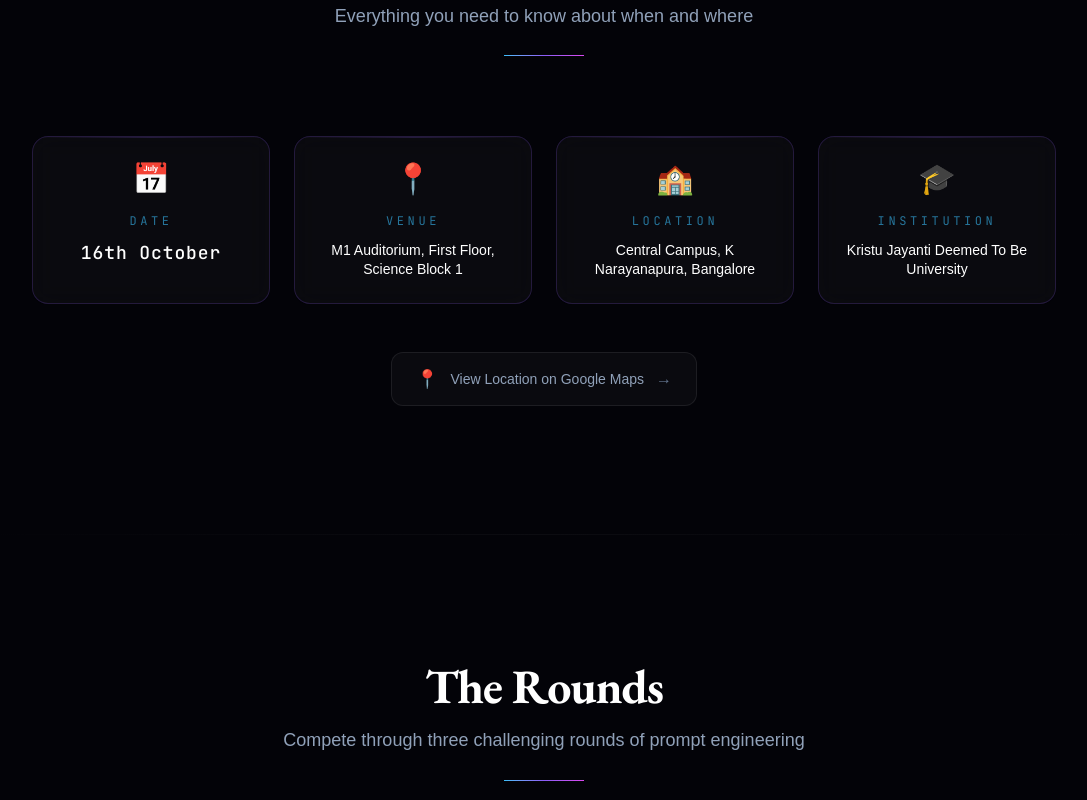
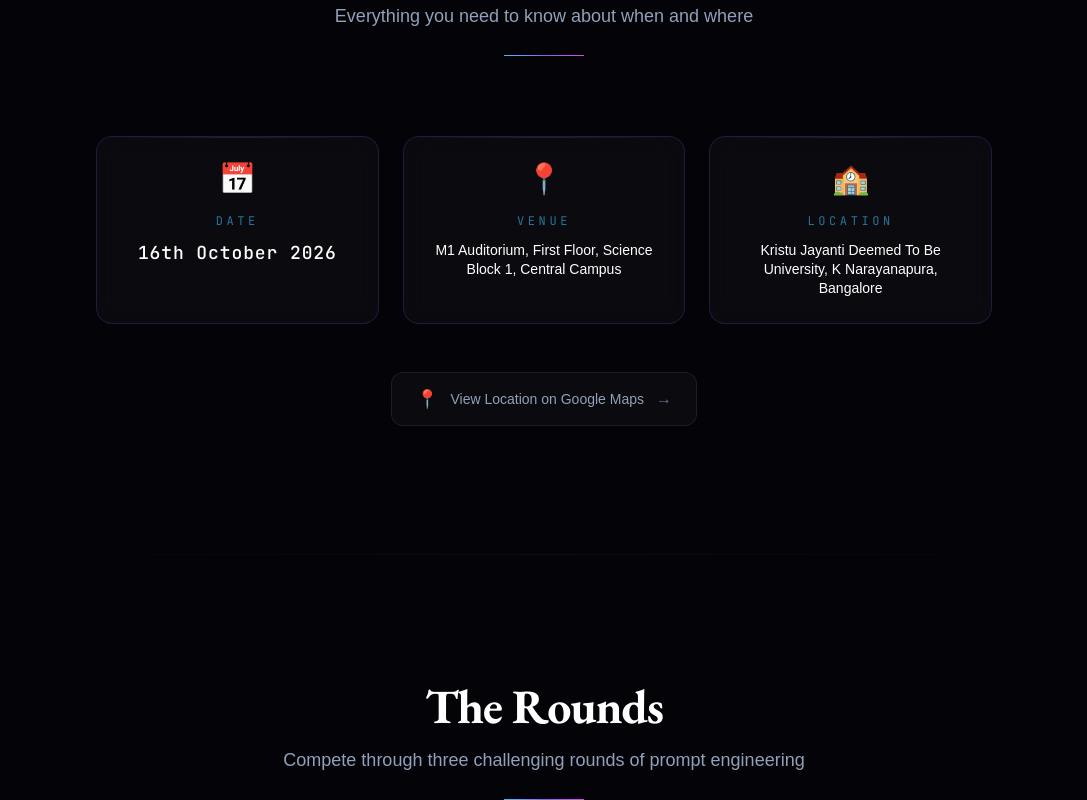
Before and after one commit to JOMINSIJU/parallax-event-website, a Next.js app: page / in a window 1280 px wide. Shown: the part 2360-3160 px from the top of the page, without its empty margins (96-1183 px from the left). Built offline with nearby package versions, Linux system fonts and the light colour scheme; a web font is replaced by a local one.

Commit message:
fix: date includes year everywhere, venue/location cards updated with correct details

```diff
--- a/src/components/layout/Footer.tsx
+++ b/src/components/layout/Footer.tsx
@@ -16,7 +16,7 @@ export function Footer() {
               {EVENT_CONFIG.type}
             </p>
             <p className="text-sm text-slate-500 leading-relaxed">
-              {EVENT_CONFIG.date} • {EVENT_CONFIG.institution.name}
+              {EVENT_CONFIG.date} {EVENT_CONFIG.year} • {EVENT_CONFIG.institution.name}
             </p>
           </div>
 
@@ -72,7 +72,7 @@ export function Footer() {
               &copy; {currentYear} {EVENT_CONFIG.name} • {EVENT_CONFIG.institution.name}
             </p>
             <p className="text-xs text-slate-600 font-mono tracking-wider">
-              {EVENT_CONFIG.type} • {EVENT_CONFIG.date}
+              {EVENT_CONFIG.type} • {EVENT_CONFIG.date} {EVENT_CONFIG.year}
             </p>
           </div>
         </div>
--- a/src/components/sections/EventDetails.tsx
+++ b/src/components/sections/EventDetails.tsx
@@ -7,25 +7,19 @@ const details = [
   {
     icon: "📅",
     label: "Date",
-    value: EVENT_CONFIG.date,
+    value: `${EVENT_CONFIG.date} ${EVENT_CONFIG.year}`,
     mono: true,
   },
   {
     icon: "📍",
     label: "Venue",
-    value: `${EVENT_CONFIG.venue.hall}, ${EVENT_CONFIG.venue.floor}, ${EVENT_CONFIG.venue.block}`,
+    value: `${EVENT_CONFIG.venue.hall}, ${EVENT_CONFIG.venue.floor}, ${EVENT_CONFIG.venue.block}, ${EVENT_CONFIG.venue.campus}`,
     mono: false,
   },
   {
     icon: "🏫",
     label: "Location",
-    value: `${EVENT_CONFIG.venue.campus}, ${EVENT_CONFIG.venue.area}`,
-    mono: false,
-  },
-  {
-    icon: "🎓",
-    label: "Institution",
-    value: EVENT_CONFIG.venue.institution,
+    value: `${EVENT_CONFIG.venue.institution}, ${EVENT_CONFIG.venue.area}`,
     mono: false,
   },
 ];
@@ -47,7 +41,7 @@ export function EventDetails() {
           />
         </AnimateOnScroll>
 
-        <div className="grid grid-cols-1 sm:grid-cols-2 lg:grid-cols-4 gap-6 max-w-5xl mx-auto mb-12">
+        <div className="grid grid-cols-1 sm:grid-cols-3 gap-6 max-w-4xl mx-auto mb-12">
           {details.map((detail, index) => (
             <AnimateOnScroll key={detail.label} delay={index * 100} variant="fade-up">
               <GlassCard className="p-6 text-center h-full" variant="accent">
--- a/src/components/sections/Registration.tsx
+++ b/src/components/sections/Registration.tsx
@@ -58,7 +58,7 @@ export function Registration() {
               </a>
 
               <p className="mt-6 text-xs font-mono tracking-wider text-slate-600">
-                {EVENT_CONFIG.date} • {EVENT_CONFIG.venue.hall}
+                {EVENT_CONFIG.date} {EVENT_CONFIG.year} • {EVENT_CONFIG.venue.hall}
               </p>
             </div>
           </div>
```
